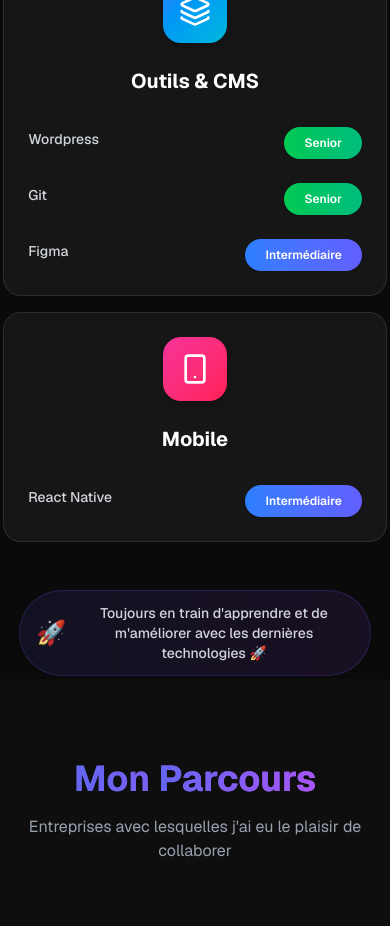
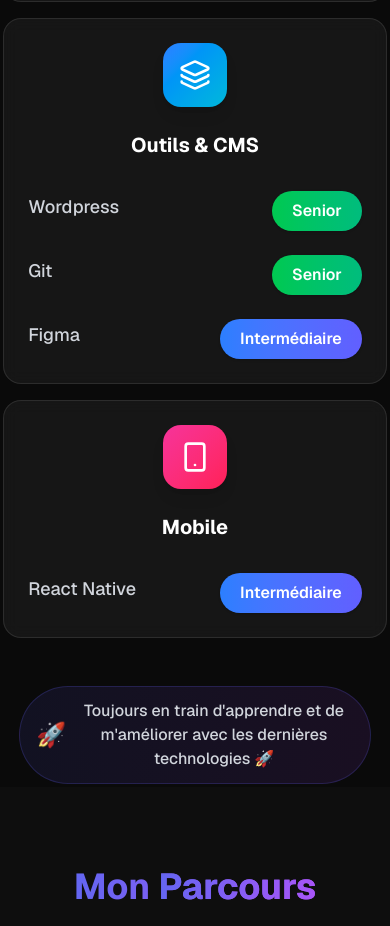
Before and after one commit to TOUFIK-Taha98/portfolio_dev, a Next.js app: page / in a window 390 px wide. Shown: the part 4860-5786 px from the top of the page. Built offline with nearby package versions, Linux system fonts and the light colour scheme.

Commit message:
📏 Increase text size in Skills section for better readability on mobile

```diff
--- a/components/sections/skills.tsx
+++ b/components/sections/skills.tsx
@@ -139,13 +139,13 @@ export default function Skills() {
                       transition={{ duration: 0.3, delay: idx * 0.1 + skillIdx * 0.05 }}
                       className="flex items-center justify-between gap-2"
                     >
-                      <span className="text-sm sm:text-base md:text-lg lg:text-xl font-medium text-gray-700 dark:text-gray-300">
+                      <span className="text-lg sm:text-xl md:text-2xl lg:text-3xl font-medium text-gray-700 dark:text-gray-300">
                         {t(`skills.${skill.name}`)}
                       </span>
 
                       {/* Level Badge avec gradient */}
                       <span
-                        className={`rounded-full text-xs sm:text-sm md:text-base font-semibold text-white bg-gradient-to-r ${
+                        className={`rounded-full text-base sm:text-lg md:text-xl font-semibold text-white bg-gradient-to-r ${
                           levelColors[skill.level]
                         } shadow-sm whitespace-nowrap`}
                         style={{ paddingLeft: '1.25rem', paddingRight: '1.25rem', paddingTop: '0.5rem', paddingBottom: '0.5rem', marginTop: '0.5rem' }}
@@ -170,7 +170,7 @@ export default function Skills() {
         >
           <div className="inline-flex items-center gap-2 sm:gap-3 md:gap-4 px-4 sm:px-6 md:px-8 lg:px-10 py-3 sm:py-4 md:py-5 bg-gradient-to-r from-indigo-500/10 to-purple-500/10 rounded-full border border-indigo-500/20">
             <span className="text-2xl sm:text-3xl md:text-4xl">🚀</span>
-            <p className="text-sm sm:text-base md:text-lg lg:text-xl xl:text-2xl text-gray-700 dark:text-gray-300 font-medium text-center">
+            <p className="text-base sm:text-lg md:text-xl lg:text-2xl xl:text-3xl text-gray-700 dark:text-gray-300 font-medium text-center">
               {t("skills.learning")}
             </p>
           </div>
```
